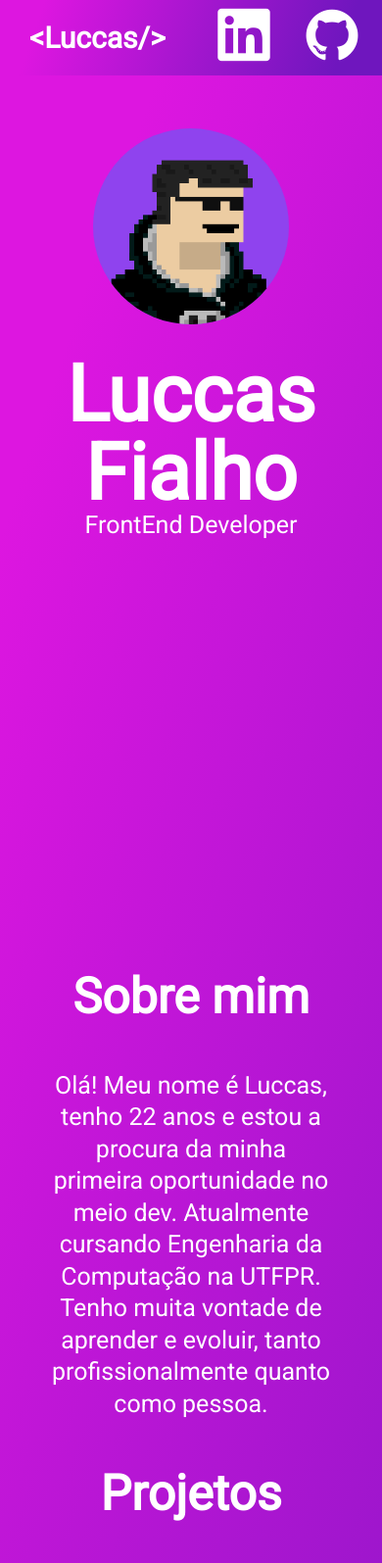
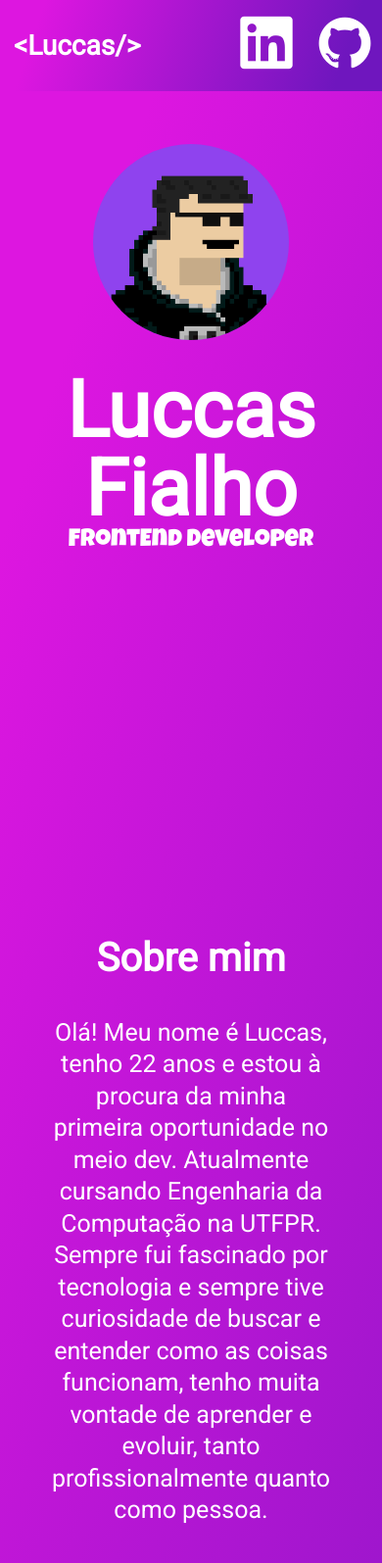
Before and after one commit to luccas-fialho/portfolio, a plain HTML site: page index.html in a window 390 px wide. Shown: the top 1595 px of the page at 98% size. Drawn offline with nearby package versions, Linux system fonts and the light colour scheme.

Commit message:
fix: fix mobile view

```diff
--- a/index.html
+++ b/index.html
@@ -41,8 +41,8 @@
     <section class="container-sobre-mim">
       <p class="titulo">Sobre mim</p>
       <p class="sobre-mim">
-        Olá! Meu nome é Luccas, tenho 22 anos e estou a procura da minha primeira oportunidade no meio dev. Atualmente
-        cursando Engenharia da Computação na UTFPR. Tenho muita vontade de aprender e evoluir, tanto profissionalmente
+        Olá! Meu nome é Luccas, tenho 22 anos e estou à procura da minha primeira oportunidade no meio dev. Atualmente
+        cursando Engenharia da Computação na UTFPR. Sempre fui fascinado por tecnologia e sempre tive curiosidade de buscar e entender como as coisas funcionam, tenho muita vontade de aprender e evoluir, tanto profissionalmente
         quanto como pessoa.
       </p>
     </section>
--- a/styles/avatar.css
+++ b/styles/avatar.css
@@ -54,4 +54,5 @@
 .container-nome p {
   text-align: center;
   font-size: 25px;
+  font-family: var(--fonte-nome);
 }
--- a/styles/cabecalho.css
+++ b/styles/cabecalho.css
@@ -20,19 +20,19 @@
 }
 
 .cabecalho p {
-  font-size: 30px;
-  margin-left: 1em;
+  font-size: 28px;
+  margin-left: 0.5em;
   font-weight: bold;
 }
 
 .cabecalho__links {
-  padding: 0.5em;
+  padding: 1em 0;
 }
 
 .cabecalho__links a {
-  margin: 5px;
+  margin: 10px;
   font-size: 3.5rem;
   text-decoration: none;
   color: var(--branco);
-  padding: 10px;
+
 }
--- a/styles/sobre-mim.css
+++ b/styles/sobre-mim.css
@@ -1,8 +1,4 @@
 .container-sobre-mim {
-  display: flex;
-  flex-direction: column;
-  justify-content: center;
-  align-items: center;
   margin-top: 5em;
 }
 
@@ -11,4 +7,5 @@
   padding: 0 2em 0 2em;
   text-align: center;
   line-height: 1.3em;
+
 }
--- a/styles/style.css
+++ b/styles/style.css
@@ -1,4 +1,5 @@
 @import url('https://fonts.googleapis.com/css2?family=Roboto&display=swap');
+@import url('https://fonts.googleapis.com/css2?family=Luckiest+Guy&family=Staatliches&display=swap');
 @import url(./cabecalho.css);
 @import url(./avatar.css);
 @import url(./sobre-mim.css);
@@ -12,6 +13,8 @@
   --roxo: #8F43EE;
   --branco: #FFF;
   --fonte-padrao: 'Roboto', sans-serif;
+  --fonte-nome: 'Luckiest Guy', cursive, sans-serif;
+  --fonte-teste: 'Staatliches', cursive, sans-serif;
 }
 
 body {
@@ -20,7 +23,6 @@ body {
   background-repeat: no-repeat;
   color: var(--branco);
   font-family: var(--fonte-padrao);
-
   word-wrap: break-word;
 }
 
@@ -39,7 +41,7 @@ a {
 
 .titulo {
   text-align: center;
-  font-size: 50px;
+  font-size: 40px;
   margin: 1em 0;
   font-weight: bold;
   word-wrap: break-word;
```
